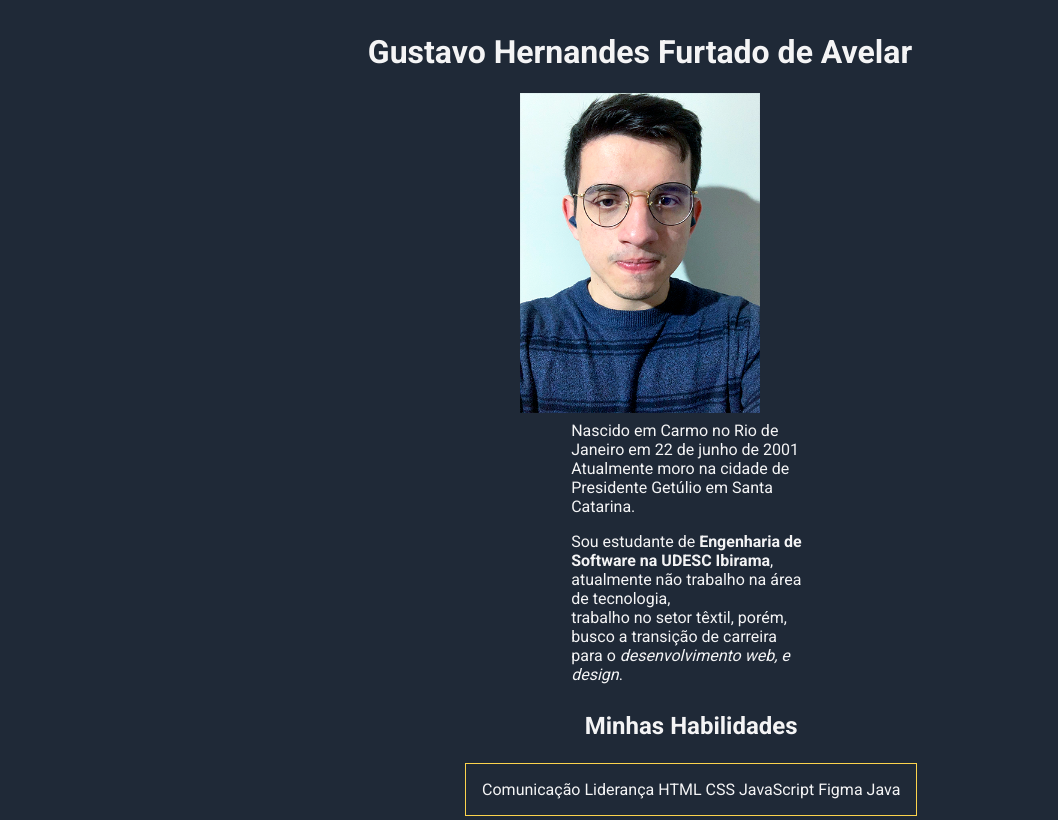
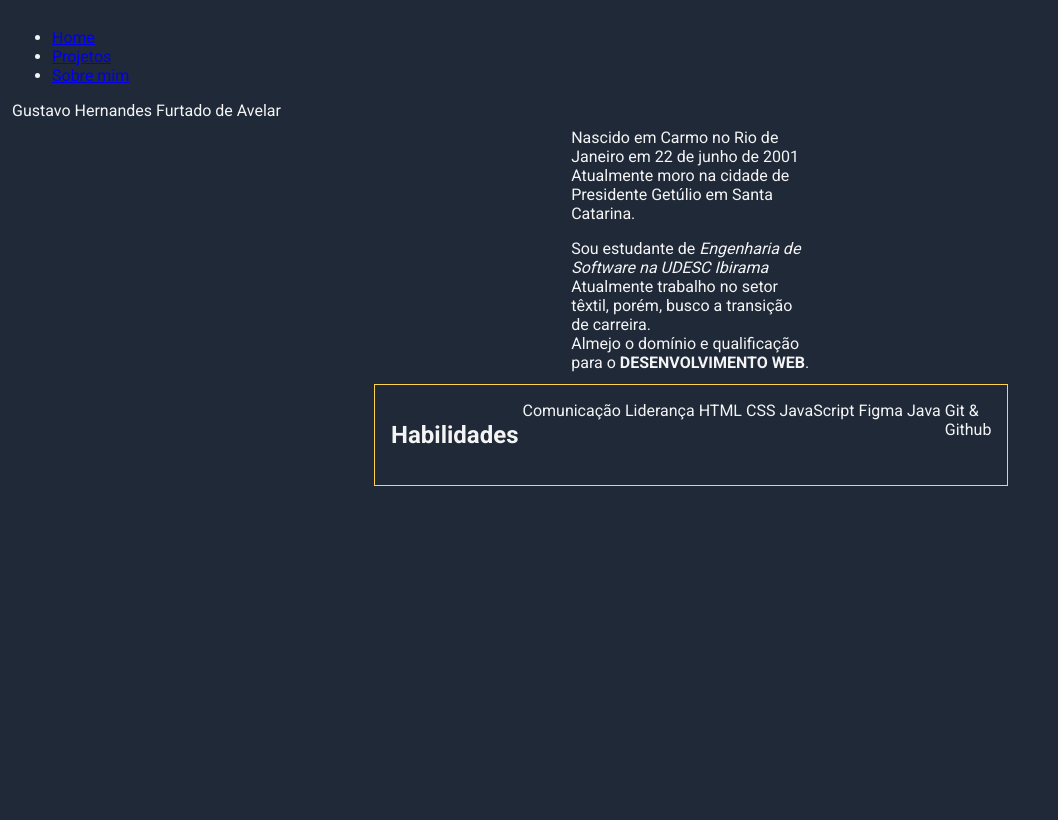
Before and after one commit to GusDev0258/GusDev0258.github.io, a plain HTML site: page index.html in a window 1280 px wide. Shown: the whole page, without its empty margins (0-1058 px from the left). Drawn offline with Linux system fonts and the light colour scheme.

Commit message:
Changed index

```diff
--- a/index.html
+++ b/index.html
@@ -9,19 +9,28 @@
     <title>Web Portfolio</title>
 </head>
 <body>
-    <header class="header">
-        <h1>Gustavo Hernandes Furtado de Avelar</h1>
-        <img id="profile-pic" src="./imgs/imagem-curriculo2.png" alt="Foto-Curriculo" width="10%" >
-    </header>
+    <nav class="navBar">
+        <ul class="ulNav">
+            <li><a href="#">Home</a></li>
+            <li><a href="#">Projetos</a></li>
+            <li><a href="#">Sobre mim</a></li>
+        </ul>
+        <div class="navBar-right">
+            <span>Gustavo Hernandes Furtado de Avelar</span>
+        </div>
+    </nav>
     <div class="about">
+        <!-- <img id="profile-pic" src="./imgs/image-curriculo-no-background.png" alt="Foto-Curriculo"> -->
         <p>Nascido em Carmo no Rio de Janeiro em 22 de junho de 2001<br>
             Atualmente moro na cidade de Presidente Getúlio em Santa Catarina.
         </p>
-            <p>Sou estudante de <Strong>Engenharia de Software na UDESC Ibirama</Strong>, atualmente não trabalho na área de tecnologia,<br>
-             trabalho no setor têxtil, porém, busco a transição de carreira para o <em>desenvolvimento web, e design</em>.
+            <p>Sou estudante de <em>Engenharia de Software na UDESC Ibirama</em><br>
+             Atualmente trabalho no setor têxtil, porém, busco a transição de carreira.<br>
+             Almejo o domínio e qualificação para o <Strong>DESENVOLVIMENTO WEB</Strong>.
         </p>
-        <h2>Minhas Habilidades</h2>
+
         <ul class="list">
+            <li class="list-title"><h2>Habilidades</h2></li>
            <li class="list-item">Comunicação</li>
            <li class="list-item">Liderança</li>
            <li class="list-item">HTML</li>
@@ -29,6 +38,7 @@
            <li class="list-item">JavaScript</li>
            <li class="list-item">Figma</li>
            <li class="list-item">Java</li>
+           <li class="list-item">Git & Github</li>
         </ul>
     </div>
 
```
